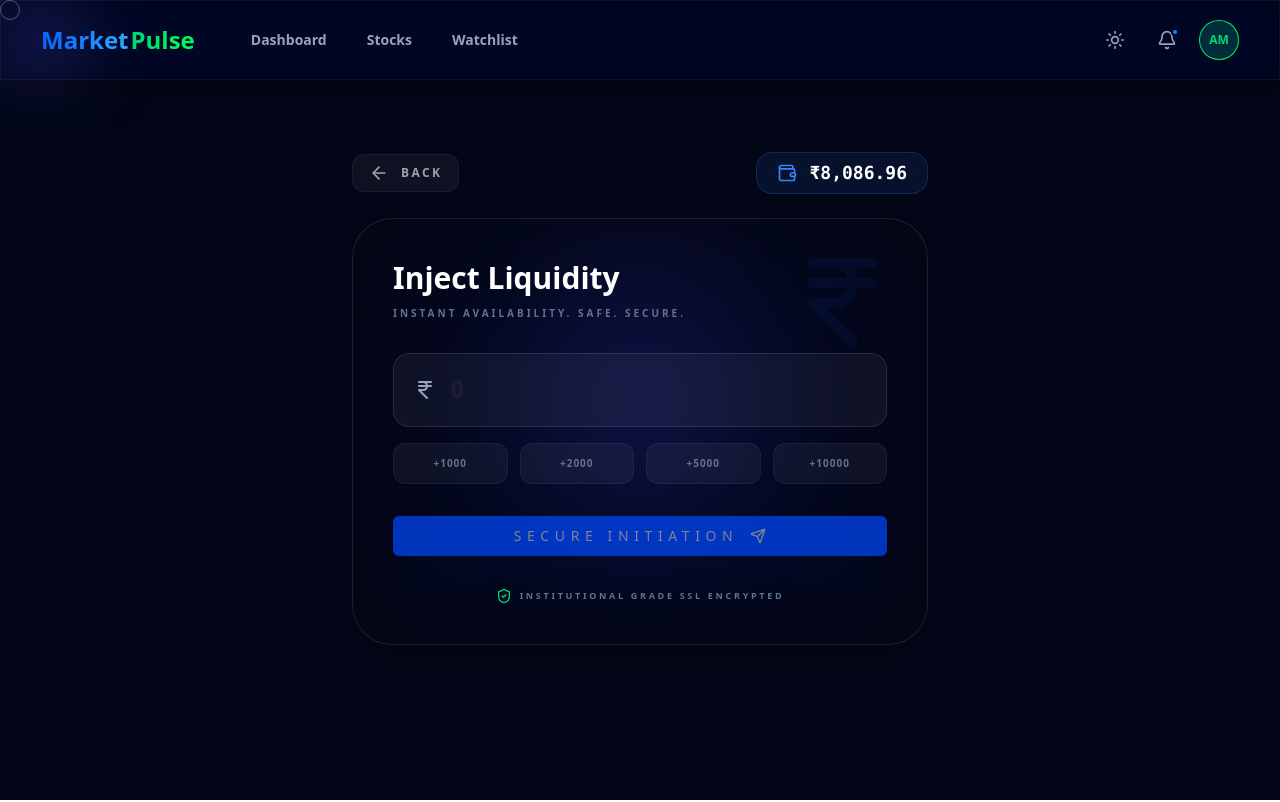
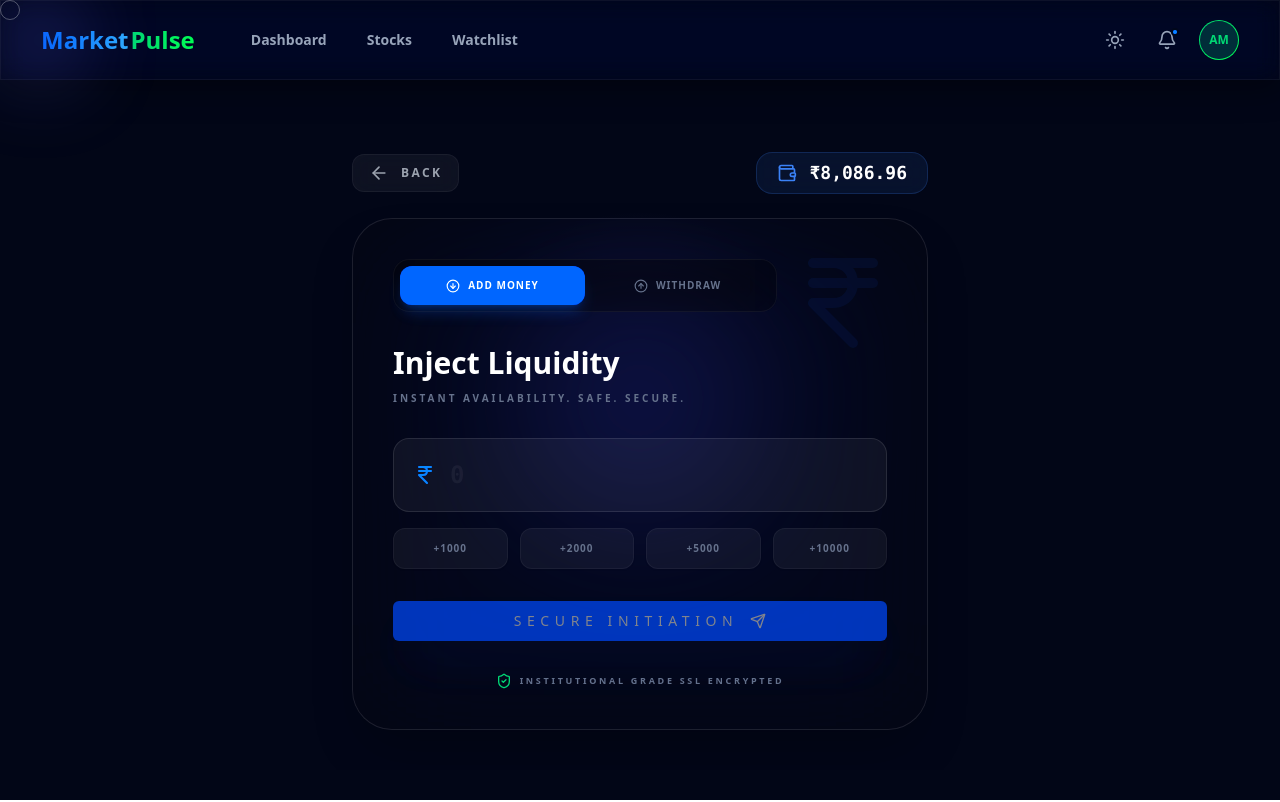
Before and after one commit to Ayush99042/MarketPulse, a React (Vite) app: page /add-money in a window 1280 px wide. Built offline with nearby package versions, Linux system fonts and the light colour scheme.

Commit message:
withdraw flow add

```diff
--- a/package.json
+++ b/package.json
@@ -20,7 +20,8 @@
     "react-dom": "^19.2.4",
     "react-is": "^19.2.4",
     "react-router-dom": "^7.14.0",
-    "recharts": "^3.8.1"
+    "recharts": "^3.8.1",
+    "zustand": "^5.0.12"
   },
   "devDependencies": {
     "@eslint/js": "^9.39.4",
--- a/src/Page/AddMoney.tsx
+++ b/src/Page/AddMoney.tsx
@@ -12,32 +12,45 @@ import {
   ShieldCheck,
   RefreshCcw,
   Sparkles,
+  ArrowDownCircle,
+  ArrowUpCircle,
+  Banknote,
 } from "lucide-react";
 import { Card } from "../components/Card";
 import { Button } from "../components/Button";
+import { useWalletStore } from "../hooks/walletStore";
 
-type Step = "ENTER" | "QR" | "SUCCESS";
+type Step = "ENTER" | "QR" | "CONFIRM_WITHDRAW" | "SUCCESS";
+type Mode = "ADD" | "WITHDRAW";
 
 export const AddMoney: React.FC = () => {
   const navigate = useNavigate();
 
   const [step, setStep] = useState<Step>("ENTER");
+  const [mode, setMode] = useState<Mode>("ADD");
   const [amount, setAmount] = useState<number>(0);
-  const [balance, setBalance] = useState<number>(8086.96);
-
+  const balance = useWalletStore((state) => state.balance);
+  const addMoney = useWalletStore((state) => state.addMoney);
+  const withdrawMoney = useWalletStore((state) => state.withdrawMoney);
   const upiLink = `upi://pay?pa=ayushmarakana294@oksbi&pn=Ayush Marakana&am=${amount}&cu=INR`;
 
   const handleContinue = () => {
     if (amount <= 0) return;
-    setStep("QR");
+    if (mode === "WITHDRAW" && amount > balance) return;
+    setStep(mode === "ADD" ? "QR" : "CONFIRM_WITHDRAW");
   };
 
-  const handlePaymentSuccess = () => {
-    setBalance((prev) => prev + amount);
+  const handleSuccess = () => {
+    if (mode === "ADD") {
+      addMoney(amount);
+    } else {
+      withdrawMoney(amount);
+    }
     setStep("SUCCESS");
   };
 
-  const quickAmounts = [1000, 2000, 5000, 10000];
+  const quickAmounts =
+    mode === "ADD" ? [1000, 2000, 5000, 10000] : [500, 1000, 2000, 5000];
 
   return (
     <div className="relative overflow-hidden selection:bg-blue-500/30">
@@ -85,23 +98,65 @@ export const AddMoney: React.FC = () => {
                   className="p-10 border-white/10 overflow-hidden relative group "
                 >
                   <div className="absolute top-0 right-0 p-6 opacity-5 group-hover:opacity-10 transition-opacity">
-                    <IndianRupee size={120} className="text-blue-500" />
+                    {mode === "ADD" ? (
+                      <IndianRupee size={120} className="text-blue-500" />
+                    ) : (
+                      <Banknote size={120} className="text-purple-500" />
+                    )}
                   </div>
 
                   <div className="relative z-10 space-y-8">
+                    {/* Toggle Bar */}
+                    <div className="flex p-1.5 bg-black/20 backdrop-blur-xl rounded-2xl border border-white/5 max-w-sm">
+                      <button
+                        onClick={() => {
+                          setMode("ADD");
+                          setAmount(0);
+                        }}
+                        className={`flex-1 flex items-center justify-center gap-2 py-3 rounded-xl text-[10px] font-black uppercase tracking-widest transition-all ${
+                          mode === "ADD"
+                            ? "bg-blue-600 text-white shadow-lg shadow-blue-500/20"
+                            : "text-gray-500 hover:text-gray-300"
+                        }`}
+                      >
+                        <ArrowDownCircle className="w-3.5 h-3.5" />
+                        Add Money
+                      </button>
+                      <button
+                        onClick={() => {
+                          setMode("WITHDRAW");
+                          setAmount(0);
+                        }}
+                        className={`flex-1 flex items-center justify-center gap-2 py-3 rounded-xl text-[10px] font-black uppercase tracking-widest transition-all ${
+                          mode === "WITHDRAW"
+                            ? "bg-purple-600 text-white shadow-lg shadow-purple-500/20"
+                            : "text-gray-500 hover:text-gray-300"
+                        }`}
+                      >
+                        <ArrowUpCircle className="w-3.5 h-3.5" />
+                        Withdraw
+                      </button>
+                    </div>
+
                     <div className="space-y-2">
                       <h2 className="text-3xl font-black text-gray-900 dark:text-white leading-tight">
-                        Inject Liquidity
+                        {mode === "ADD"
+                          ? "Inject Liquidity"
+                          : "Extract Liquidity"}
                       </h2>
                       <p className="text-[10px] font-bold text-gray-500 uppercase tracking-[0.3em] max-w-xs leading-relaxed">
-                        Instant availability. Safe. Secure.
+                        {mode === "ADD"
+                          ? "Instant availability. Safe. Secure."
+                          : "Settlement in 24h. Institutional Grade."}
                       </p>
                     </div>
 
                     <div className="space-y-4">
                       <div className="relative group/input">
                         <div className="absolute left-5 top-1/2 -translate-y-1/2 text-gray-400 group-focus-within/input:text-blue-500 transition-colors">
-                          <IndianRupee className="w-6 h-6 font-black" />
+                          <IndianRupee
+                            className={`w-6 h-6 font-black ${mode === "WITHDRAW" ? "text-purple-500" : "text-blue-500"}`}
+                          />
                         </div>
                         <input
                           type="number"
@@ -117,21 +172,39 @@ export const AddMoney: React.FC = () => {
                           <button
                             key={amt}
                             onClick={() => setAmount(amt)}
-                            className="py-3 rounded-xl bg-black/5 dark:bg-white/5 border border-white/5 text-[10px] font-black text-gray-500 hover:text-white hover:bg-blue-600 transition-all uppercase tracking-widest shadow-sm"
+                            className={`py-3 rounded-xl bg-black/5 dark:bg-white/5 border border-white/5 text-[10px] font-black text-gray-500 hover:text-white transition-all uppercase tracking-widest shadow-sm ${
+                              mode === "ADD"
+                                ? "hover:bg-blue-600"
+                                : "hover:bg-purple-600"
+                            }`}
                           >
                             +{amt}
                           </button>
                         ))}
                       </div>
+
+                      {mode === "WITHDRAW" && amount > balance && (
+                        <p className="text-[9px] font-black text-red-500 uppercase tracking-widest text-center">
+                          Insufficient Liquidity Available
+                        </p>
+                      )}
                     </div>
 
                     <Button
                       onClick={handleContinue}
-                      disabled={amount <= 0}
-                      className="w-full py-5 text-sm font-black uppercase tracking-[0.4em] rounded-2xl bg-blue-600 hover:bg-blue-500 shadow-2xl shadow-blue-500/20 group overflow-hidden relative"
+                      disabled={
+                        amount <= 0 || (mode === "WITHDRAW" && amount > balance)
+                      }
+                      className={`w-full py-5 text-sm font-black uppercase tracking-[0.4em] rounded-2xl shadow-2xl group overflow-hidden relative ${
+                        mode === "ADD"
+                          ? "bg-blue-600 hover:bg-blue-500 shadow-blue-500/20"
+                          : "bg-purple-600 hover:bg-purple-500 shadow-purple-500/20"
+                      }`}
                     >
-                      <span className="relative z-10 flex items-center justify-center gap-3 leading-none">
-                        Secure Initiation
+                      <span className="relative z-10 flex items-center justify-center gap-3 leading-none text-white">
+                        {mode === "ADD"
+                          ? "Secure Initiation"
+                          : "Request Extraction"}
                         <Send className="w-4 h-4" />
                       </span>
                     </Button>
@@ -145,7 +218,7 @@ export const AddMoney: React.FC = () => {
               </motion.div>
             )}
 
-            {step === "QR" && (
+            {step === "QR" && mode === "ADD" && (
               <motion.div
                 key="qr"
                 initial={{ opacity: 0, y: 20, scale: 0.95 }}
@@ -188,10 +261,72 @@ export const AddMoney: React.FC = () => {
 
                     <div className="grid grid-cols-1 gap-3">
                       <Button
-                        onClick={handlePaymentSuccess}
+                        onClick={handleSuccess}
                         className="w-full py-5 !bg-emerald-400 hover:!bg-emerald-700 text-white rounded-xl font-black uppercase tracking-widest shadow-xl shadow-emerald-500/40"
                       >
                         Verification Complete
+                      </Button>
+                      <button
+                        onClick={() => setStep("ENTER")}
+                        className="flex items-center justify-center gap-2 font-black text-gray-500 hover:text-white transition-colors uppercase tracking-[0.3em]"
+                      >
+                        <RefreshCcw className="w-3 h-3" />
+                        Modify Amount
+                      </button>
+                    </div>
+                  </div>
+                </Card>
+              </motion.div>
+            )}
+
+            {step === "CONFIRM_WITHDRAW" && mode === "WITHDRAW" && (
+              <motion.div
+                key="withdraw_confirm"
+                initial={{ opacity: 0, y: 20, scale: 0.95 }}
+                animate={{ opacity: 1, y: 0, scale: 1 }}
+                exit={{ opacity: 0, y: -20, scale: 0.95 }}
+                className="space-y-4"
+              >
+                <Card
+                  glass={true}
+                  className="p-8 border-white/10 text-center space-y-8 relative overflow-hidden"
+                >
+                  <div className="space-y-1">
+                    <h3 className="text-xl font-black text-gray-900 dark:text-white uppercase tracking-tight">
+                      Extraction Request
+                    </h3>
+                    <p className="text-[9px] font-black text-gray-500 uppercase tracking-[0.4em]">
+                      Settlement Authorization
+                    </p>
+                  </div>
+
+                  <div className="bg-purple-500/5 p-8 rounded-3xl border border-purple-500/10 space-y-4">
+                    <div className="flex items-center justify-between text-lg font-black text-gray-500 uppercase tracking-widest px-2">
+                      <span>Amount</span>
+                      <span className="text-white font-mono">
+                        ₹{amount.toLocaleString("en-IN")}
+                      </span>
+                    </div>
+                    <div className="flex items-center justify-between text-lg font-black text-gray-500 uppercase tracking-widest px-2">
+                      <span>Fee</span>
+                      <span className="text-emerald-500">₹0.00</span>
+                    </div>
+                    <div className="h-px bg-white/5" />
+                    <div className="flex items-center justify-between text-[10px] font-black text-gray-400 uppercase tracking-[0.2em] px-2 pt-2">
+                      <span>Total Extraction</span>
+                      <span className="text-xl text-purple-500 font-mono">
+                        ₹{amount.toLocaleString("en-IN")}
+                      </span>
+                    </div>
+                  </div>
+
+                  <div className="space-y-6">
+                    <div className="grid grid-cols-1 gap-3">
+                      <Button
+                        onClick={handleSuccess}
+                        className="w-full py-5 !bg-purple-600 hover:!bg-purple-700 text-white rounded-2xl font-black uppercase tracking-widest shadow-xl shadow-purple-500/40"
+                      >
+                        Confirm Extraction
                       </Button>
                       <button
                         onClick={() => setStep("ENTER")}
@@ -232,19 +367,26 @@ export const AddMoney: React.FC = () => {
                     <h3 className="text-3xl font-black text-gray-900 dark:text-white">
                       Transmission Confirmed
                     </h3>
-                    <p className="text-xs font-black text-emerald-500 uppercase tracking-[0.4em]">
-                      Successfully Injected ₹{amount.toLocaleString("en-IN")}
+                    <p
+                      className={`text-xs font-black uppercase tracking-[0.4em] ${mode === "ADD" ? "text-emerald-500" : "text-purple-500"}`}
+                    >
+                      Successfully {mode === "ADD" ? "Injected" : "Extracted"} ₹
+                      {amount.toLocaleString("en-IN")}
                     </p>
                   </div>
 
                   <p className="text-[10px] text-gray-500/80 leading-relaxed font-bold max-w-[200px] mx-auto">
                     Institutional records have been updated. Your balance
-                    reflects the new liquidity.
+                    reflects the new liquidity state.
                   </p>
 
                   <Button
                     onClick={() => navigate("/")}
-                    className="w-full py-5 bg-blue-600 hover:bg-blue-500 text-white rounded-xl font-black uppercase tracking-[0.3em] shadow-xl shadow-blue-500/20 group"
+                    className={`w-full py-5 text-white rounded-xl font-black uppercase tracking-[0.3em] shadow-xl group ${
+                      mode === "ADD"
+                        ? "bg-blue-600 hover:bg-blue-500 shadow-blue-500/20"
+                        : "bg-purple-600 hover:bg-purple-500 shadow-purple-500/20"
+                    }`}
                   >
                     <span className="flex items-center justify-center gap-3">
                       Return to Command Center
--- a/src/components/Layout.tsx
+++ b/src/components/Layout.tsx
@@ -1,4 +1,5 @@
 import React, { useState, useRef, useEffect } from "react";
+
 import { useTheme } from "./ThemeProvider";
 import {
   Moon,
@@ -24,6 +25,7 @@ import {
   useTransform,
 } from "framer-motion";
 import { LiquidBackground } from "./LiquidBackground";
+import { useWalletStore } from "../hooks/walletStore";
 
 export const Layout: React.FC<{ children: React.ReactNode }> = ({
   children,
@@ -33,7 +35,7 @@ export const Layout: React.FC<{ children: React.ReactNode }> = ({
   const navigate = useNavigate();
   const [isMenuOpen, setIsMenuOpen] = useState(false);
   const menuRef = useRef<HTMLDivElement>(null);
-
+  const balance = useWalletStore((state) => state.balance);
   const { scrollY } = useScroll();
   const headerOpacity = useTransform(scrollY, [0, 50], [0.7, 0.95]);
   const headerBlur = useTransform(
@@ -200,7 +202,10 @@ export const Layout: React.FC<{ children: React.ReactNode }> = ({
                             </div>
                             <div>
                               <div className="text-lg font-black text-gray-900 dark:text-white font-mono">
-                                ₹8,086.96
+                                ₹
+                                {balance.toLocaleString("en-IN", {
+                                  minimumFractionDigits: 2,
+                                })}
                               </div>
                               <div className="text-[10px] font-bold text-gray-500 uppercase tracking-widest">
                                 Stocks, F&O balance
--- /dev/null
+++ b/src/hooks/walletStore.ts
@@ -0,0 +1,51 @@
+import { create } from "zustand";
+
+type Transaction = {
+  id: string;
+  type: "ADD" | "WITHDRAW";
+  amount: number;
+  date: string;
+};
+
+type WalletState = {
+  balance: number;
+  transactions: Transaction[];
+  addMoney: (amount: number) => void;
+  withdrawMoney: (amount: number) => void;
+};
+
+export const useWalletStore = create<WalletState>((set) => ({
+  balance: 8086.96,
+  transactions: [],
+
+  addMoney: (amount) =>
+    set((state) => ({
+      balance: state.balance + amount,
+      transactions: [
+        {
+          id: Date.now().toString(),
+          type: "ADD",
+          amount,
+          date: new Date().toISOString(),
+        },
+        ...state.transactions,
+      ],
+    })),
+
+  withdrawMoney: (amount) =>
+    set((state) => {
+      if (amount > state.balance) return state;
+      return {
+        balance: state.balance - amount,
+        transactions: [
+          {
+            id: Date.now().toString(),
+            type: "WITHDRAW",
+            amount,
+            date: new Date().toISOString(),
+          },
+          ...state.transactions,
+        ],
+      };
+    }),
+}));
```
Also changed, not shown: 1 other file (tests, documents, lock files or other folders).
